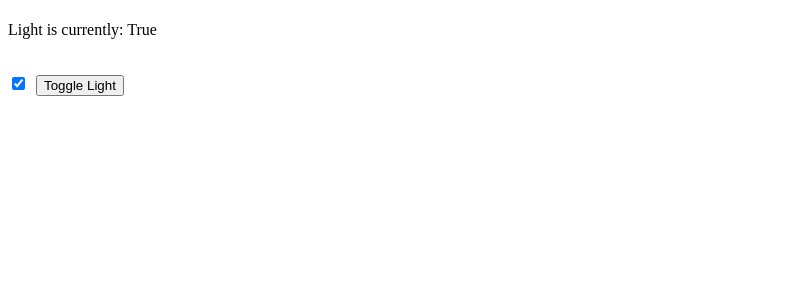
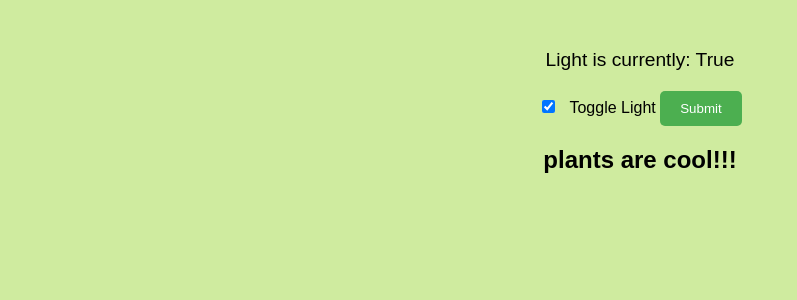
Before and after one commit to yellow-grape/GrowlightControlPanel, a Django app: page /panel/ in a window 1280 px wide. Shown: the top 300 px of the page, without its empty margins (0-797 px from the left). Run offline with Django 5.2, Linux system fonts and the light colour scheme.

Commit message:
frontend stuff make it darker so i dont go blind :)

```diff
--- a/templates/home.html
+++ b/templates/home.html
@@ -3,12 +3,52 @@
 {% block title %}{{ section.title }}{% endblock %}
 
 {% block content %}
+<style>
+    body {
+        font-family: Arial, sans-serif;
+        background-color: #cfeb9f;
+        text-align: center;
+        padding: 20px;
+    }
+    h1 {
+        color: #333;
+    }
+    p {
+        font-size: 1.2em;
+        margin: 10px 0;
+    }
+    form {
+        margin-top: 20px;
+    }
+    input[type="checkbox"] {
+        margin-right: 10px;
+    }
+    input[type="submit"] {
+        background-color: #4CAF50;
+        color: white;
+        border: none;
+        padding: 10px 20px;
+        cursor: pointer;
+        border-radius: 5px;
+    }
+    input[type="submit"]:hover {
+        background-color: #45a049;
+    }
+</style>
+
 <h1>{{ section.title }}</h1>
 <p>Light is currently: {{ light }}</p>
-<h1>
-    <form action="change" method="get">
+<form action="change" method="get">
+    <label>
         <input type="checkbox" name="light" {% if light %}checked{% endif %}>
-        <input type="submit" value="Toggle Light">
-    </form>
-</h1>
+        Toggle Light
+    </label>
+    <input type="submit" value="Submit">
+
+
+</form>
+
+
+
+<h2>plants are cool!!!</h2>
 {% endblock %}
```
